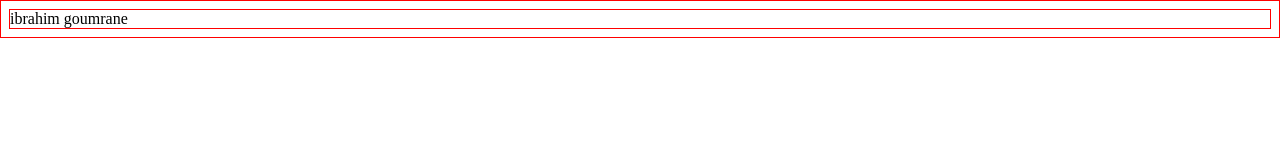
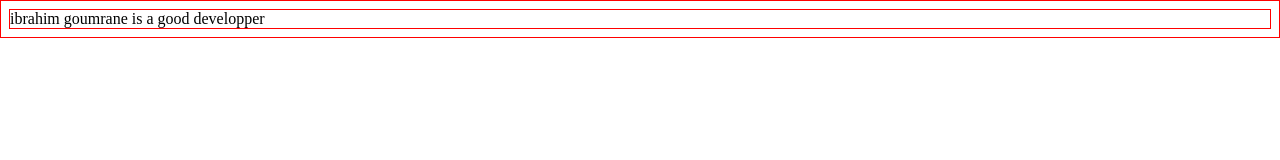
Before and after one commit to ibrahimGoumrane/game, a plain HTML site: page index.html in a window 1280 px wide. Drawn offline with Linux system fonts and the light colour scheme.

Commit message:
new change

```diff
--- a/index.html
+++ b/index.html
@@ -7,7 +7,7 @@
     <link href="style.css" rel="stylesheet" />
   </head>
   <body>
-    ibrahim goumrane
+    ibrahim goumrane is a good developper
   </body>
   <script src="index.js"></script>
 </html>
```
